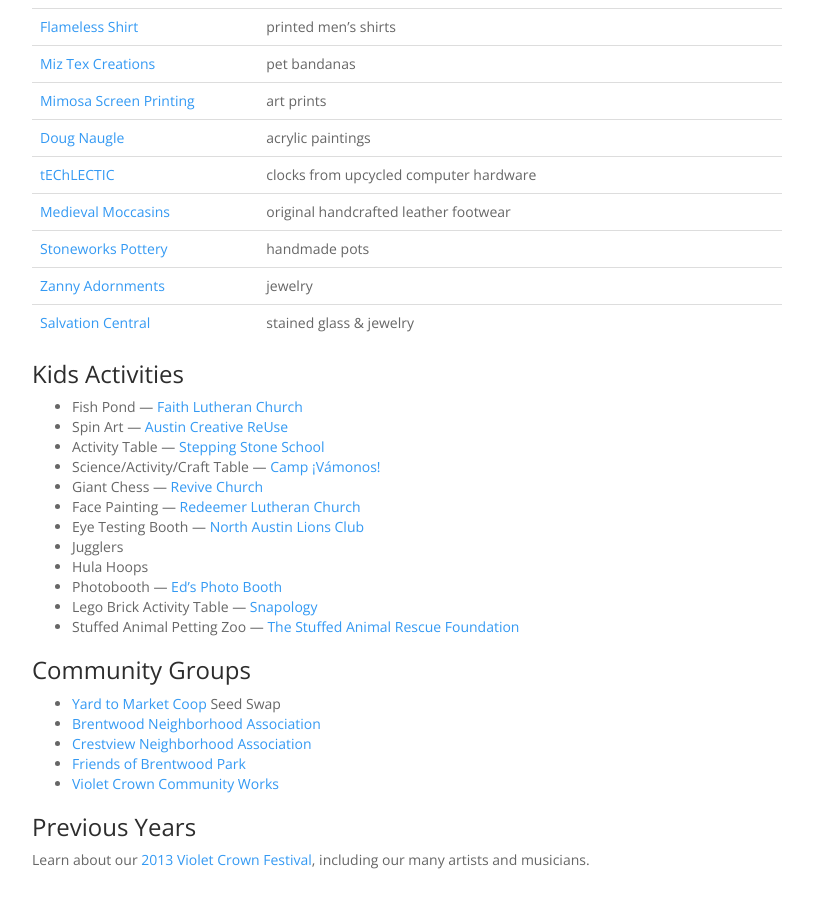
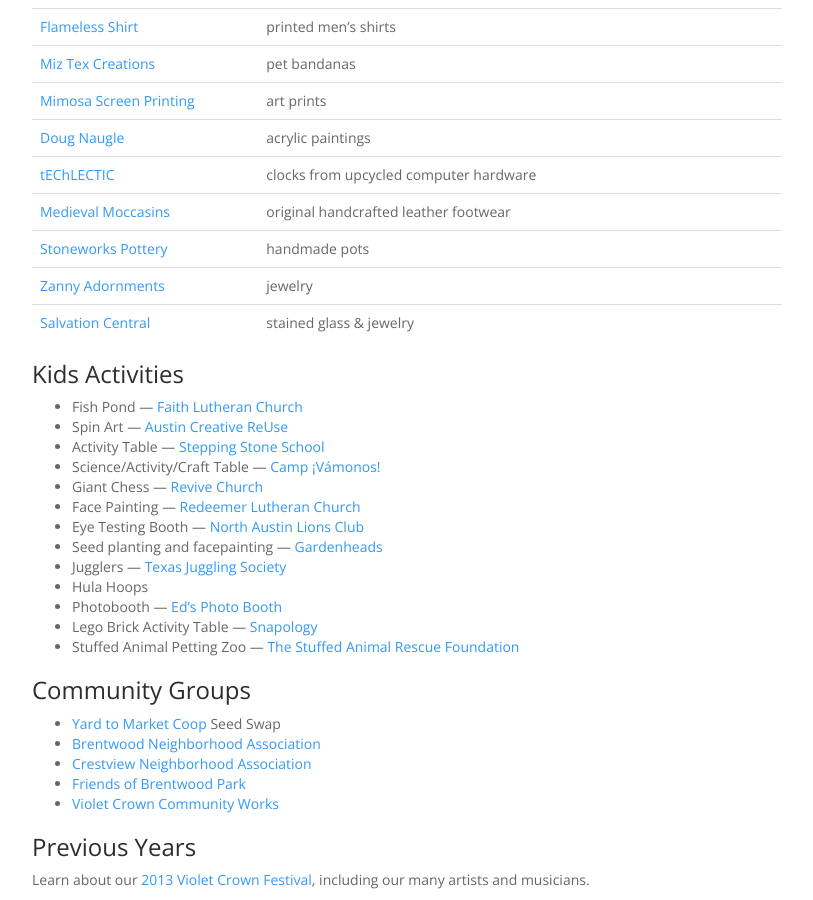
Before and after one commit to vccw/vccw.github.io, a Jekyll site: the page built from vcf.md, in a window 1280 px wide and 900 px high, scrolled down 3441 px. Shown: the whole window, without its empty margins (38-851 px from the left). Built offline with Jekyll 4.4.1, drawn with Linux system fonts in a browser that asks for light colours; comment, search, counter and statistics services are not loaded.

Commit message:
Update vcf.md

```diff
--- a/vcf.md
+++ b/vcf.md
@@ -127,7 +127,8 @@
 * Giant Chess &mdash; [Revive Church](http://revivechurchtx.com/)
 * Face Painting &mdash; [Redeemer Lutheran Church](http://redeemer.net)
 * Eye Testing Booth &mdash; [North Austin Lions Club](http://northaustinlionsclub.org/)
-* Jugglers
+* Seed planting and facepainting &mdash; [Gardenheads](http://www.gardenheads.net/)
+* Jugglers &mdash; [Texas Juggling Society](http://www.juggling.place.org/)
 * Hula Hoops
 * Photobooth &mdash; [Ed's Photo Booth](http://www.edsphotobooth.com/)
 * Lego Brick Activity Table &mdash; [Snapology](http://snapology.com)
```
